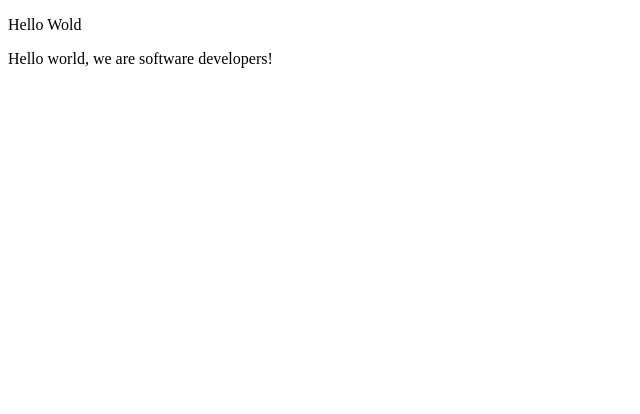
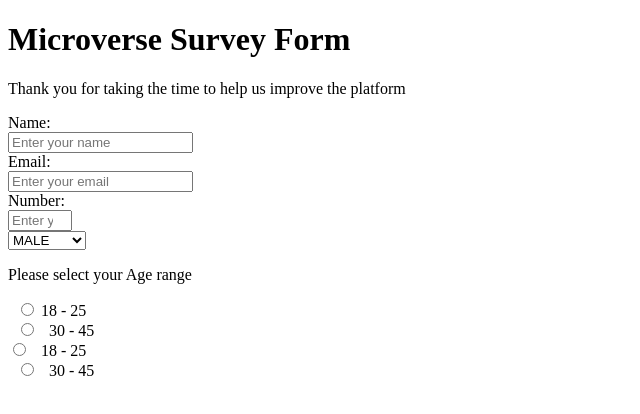
Before and after one commit to RaphDasilva/Moise-and-Raph-Project, a plain HTML site: page index.html in a window 1280 px wide. Shown: the whole page, without its empty margins (0-640 px from the left). Drawn offline with Linux system fonts and the light colour scheme.

Commit message:
Fist part of HTML

```diff
--- a/index.html
+++ b/index.html
@@ -8,9 +8,29 @@
 
   <body>
     <script src="https://cdn.freecodecamp.org/testable-projects-fcc/v1/bundle.js"></script>
-    <p>Hello Wold</p>
-    <p>Hello world, we are software developers!</p>
-    <!--
+    <h1 id ="title">Microverse Survey Form</h1>
+<p id = "description">Thank you for taking the time to help us improve the platform</p>
+<form id ="survey-form">
+  <label id="name-label">Name: </label><br><input id = "name" type = "text" required placeholder = "Enter your name"><br>
+  <label id="email-label">Email: </label><br><input id = "email" type = "email" required placeholder = "Enter your email" ><br>
+   <label id="number-label">Number: </label><br><input id = "number" type = "number" inputmode = "numeric" min = 10  max = 100  placeholder = "Enter your number"><br>
+   <select name="Sex" id="dropdown">
+    <option value="MALE">MALE</option>
+    <option value="FEMALE">FEMALE</option>
+    <option value="OTHERS">OTHERS</option>
+  </select>
+
+
+  <p>Please select your Age range </p>
+    <input type="radio"  value = "age" name ="teenager" >
+  <label for="html">18 - 25</label><br>
+  <input type="radio"  name="adult" value="age">
+  <label for="css">30 - 45</label><br>
+ <input type="radio"  value = "age" name ="teenager" >
+  <label for="html">18 - 25</label><br>
+  <input type="radio"  name="adult" value="age">
+  <label for="css">30 - 45</label><br>
+   <!--
 
     Hello Camper!
 
```
